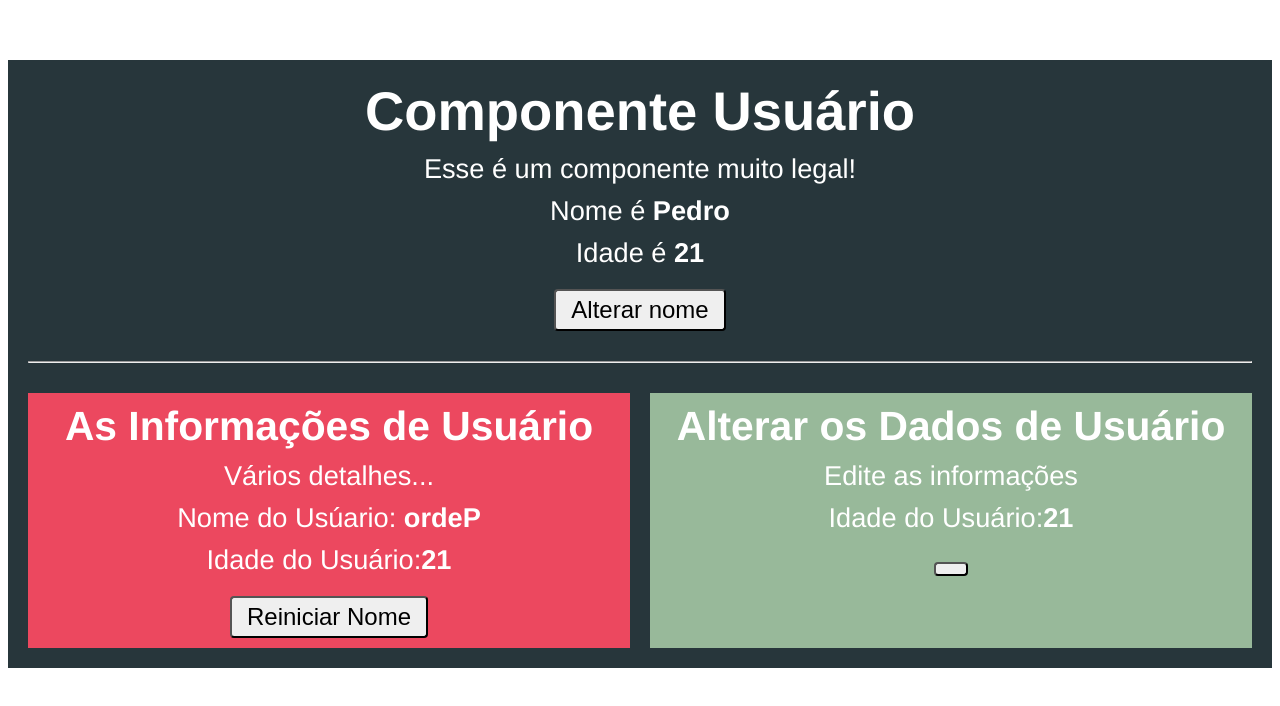
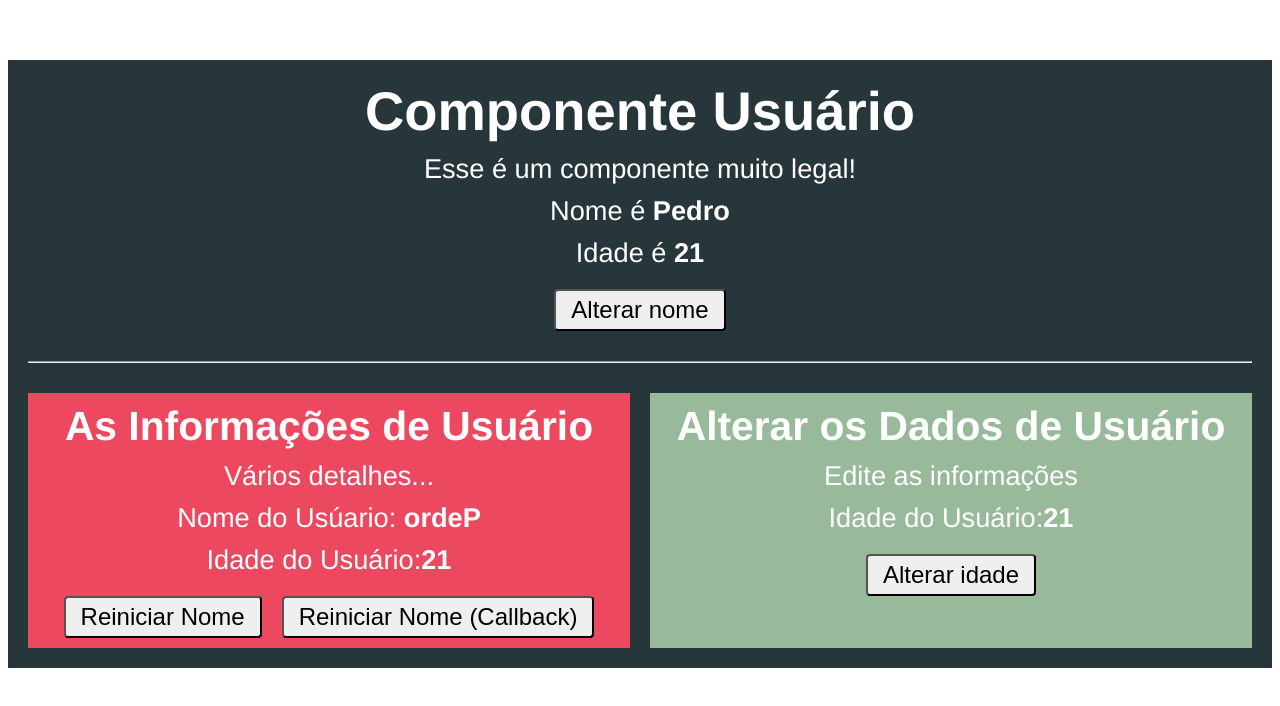
Before and after one commit to jennysol/studiesVue, a Vue app in the folder Vue-cli/comunicacao/: page / in a window 1280 px wide. Shown: the top 706 px of the page. Built offline with nearby package versions, Linux system fonts and the light colour scheme.

Commit message:
Usando Event Bus
Para comunicaçao entre componentes irmaos

```diff
--- /dev/null
+++ b/Vue-cli/comunicacao/src/barramento.js
@@ -0,0 +1,2 @@
+import Vue from 'vue'
+export default new Vue()
--- a/Vue-cli/comunicacao/src/components/Usuario.vue
+++ b/Vue-cli/comunicacao/src/components/Usuario.vue
@@ -13,9 +13,7 @@
                 @nomeMudou="nome =$event"
                 :reiniciarFn="reiniciarNome"
             />
-            <app-usuario-editar
-                :idade="idade"
-                @idadeMudou="idade = $event" />
+            <app-usuario-editar :idade="idade" />
         </div>
     </div>
 </template>
--- a/Vue-cli/comunicacao/src/components/UsuarioEditar.vue
+++ b/Vue-cli/comunicacao/src/components/UsuarioEditar.vue
@@ -3,17 +3,19 @@
         <h2>Alterar os Dados de Usuário</h2>
         <p>Edite as informações</p>
         <p>Idade do Usuário:<strong>{{ idade }}</strong></p>
-        <button @click="alterarIdade"></button>
+        <button @click="alterarIdade">Alterar idade</button>
     </div>
 </template>
 
 <script>
+import barramento from '@/barramento'
+
 export default {
     props: ['idade'],
     methods: {
         alterarIdade() {
-            // this.idade = 33
-            this.$emit('idadeMudou', 33)
+            this.idade += 1
+            barramento.$emit('idadeMudou', this.idade)
         }
     },
 }
--- a/Vue-cli/comunicacao/src/components/UsuarioInfo.vue
+++ b/Vue-cli/comunicacao/src/components/UsuarioInfo.vue
@@ -5,10 +5,13 @@
         <p>Nome do Usúario: <strong>{{ inverterNome() }}</strong></p>
         <p>Idade do Usuário:<strong>{{ idade }}</strong></p>
         <button @click="reinicializarNome">Reiniciar Nome</button>
+        <button @click="reiniciarFn()">Reiniciar Nome (Callback)</button>
     </div>
 </template>
 
 <script>
+import barramento from '@/barramento'
+
 export default {
     props: {
         nome: {
@@ -32,6 +35,11 @@ export default {
             })
         }
     },
+    created() {
+        barramento.$on('idadeMudou', idade => {
+            this.idade = idade
+        } )
+    },
 }
 </script>
 
```
